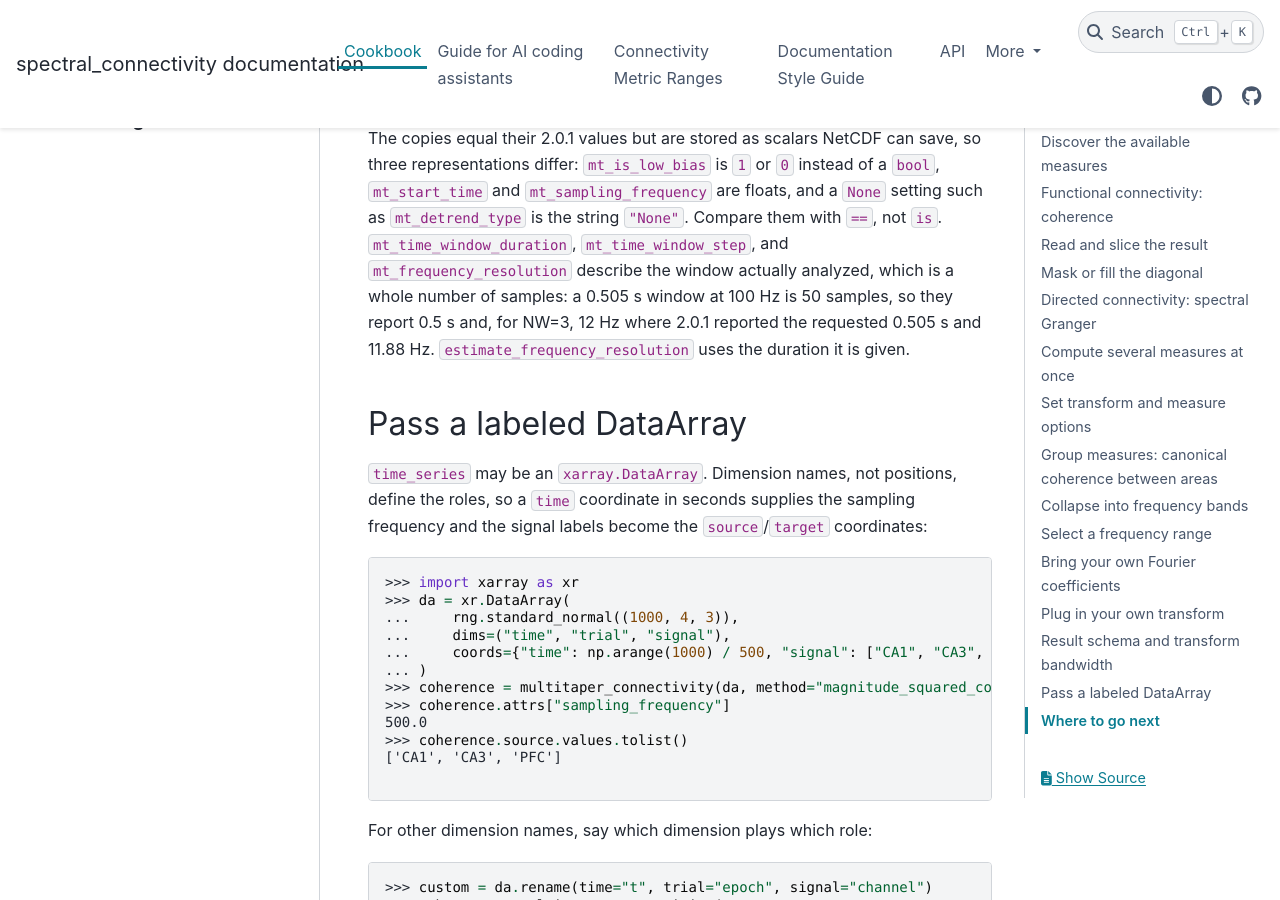
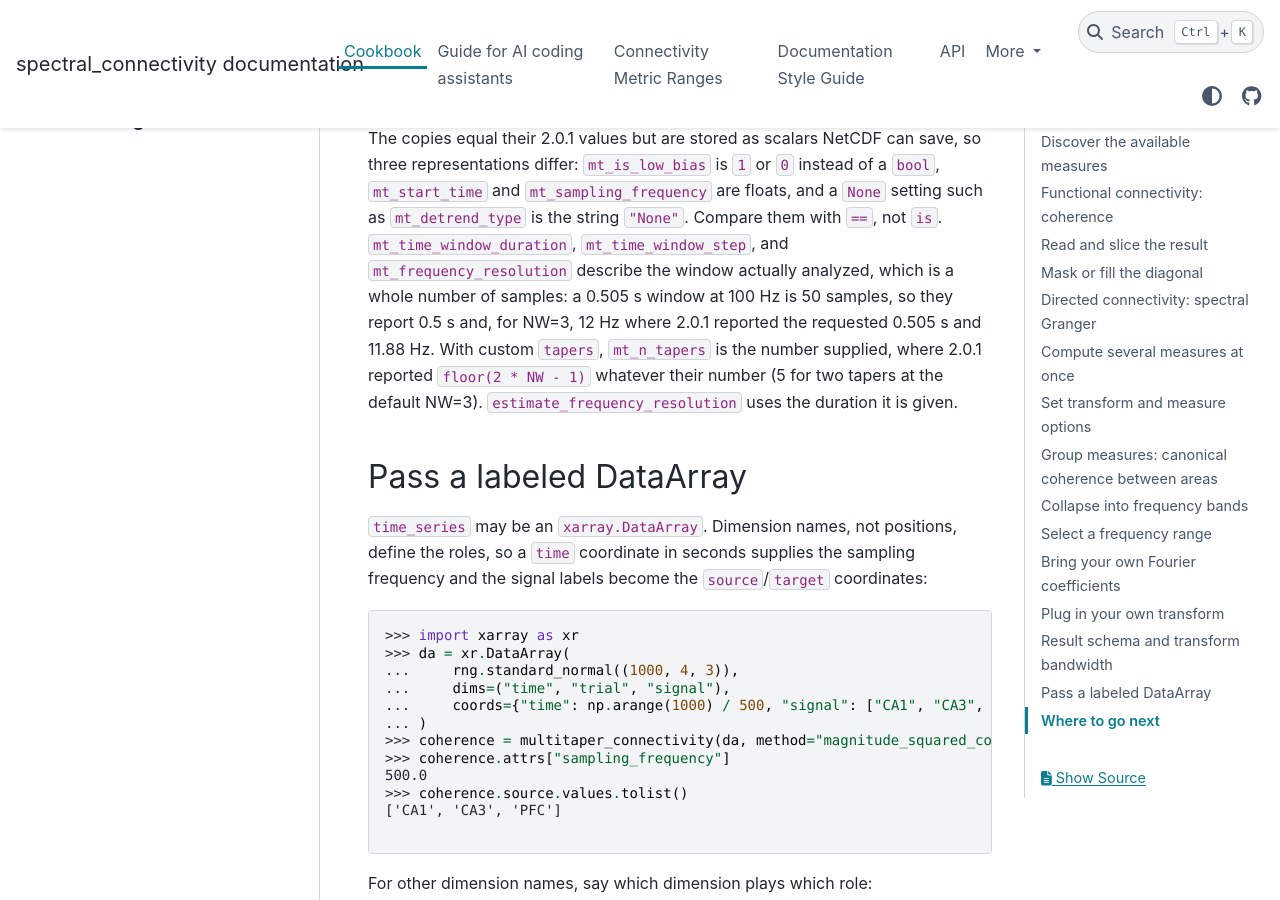
Before and after one commit to Eden-Kramer-Lab/spectral_connectivity, a Sphinx documentation site: the page built from docs/cookbook.md, in a window 1280 px wide and 900 px high, scrolled down 17065 px. Built offline with Sphinx 7.4.7 and the PyData theme 0.15.4, drawn with Linux system fonts in a browser that asks for light colours; pages that are not in the unit, such as notebooks, are missing from menus; the version number could not be read and is left out.

Commit message:
Note that mt_n_tapers differs from 2.0.1 for custom tapers
2.0.1 reported floor(2 * NW - 1) whatever the number of supplied tapers; 3.0
reports the number supplied. The cookbook said the copies equal their 2.0.1
values.

Co-Authored-By: Claude Fable 5.2 <noreply@anthropic.com>

```diff
--- a/docs/cookbook.md
+++ b/docs/cookbook.md
@@ -628,7 +628,9 @@ setting such as `mt_detrend_type` is the string `"None"`. Compare them with
 `mt_frequency_resolution` describe the window actually analyzed, which is a
 whole number of samples: a 0.505 s window at 100 Hz is 50 samples, so they
 report 0.5 s and, for NW=3, 12 Hz where 2.0.1 reported the requested 0.505 s
-and 11.88 Hz. `estimate_frequency_resolution` uses the duration it is given.
+and 11.88 Hz. With custom `tapers`, `mt_n_tapers` is the number supplied, where
+2.0.1 reported `floor(2 * NW - 1)` whatever their number (5 for two tapers at
+the default NW=3). `estimate_frequency_resolution` uses the duration it is given.
 
 ## Pass a labeled DataArray
 
```
